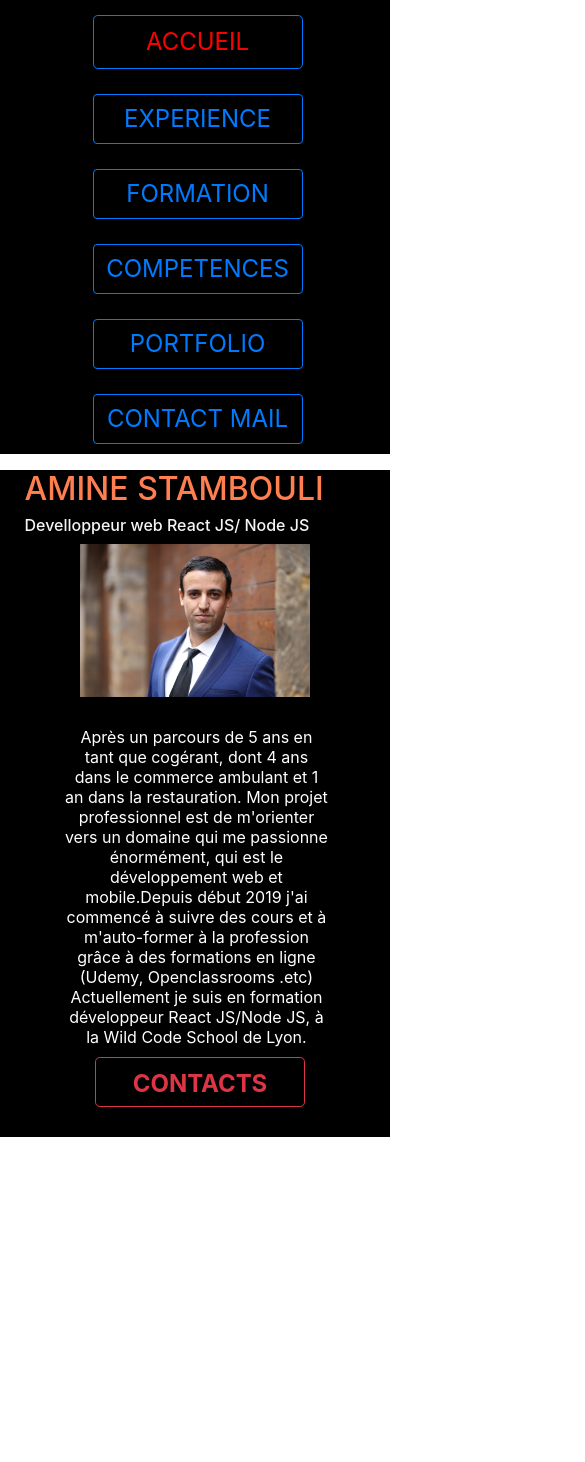
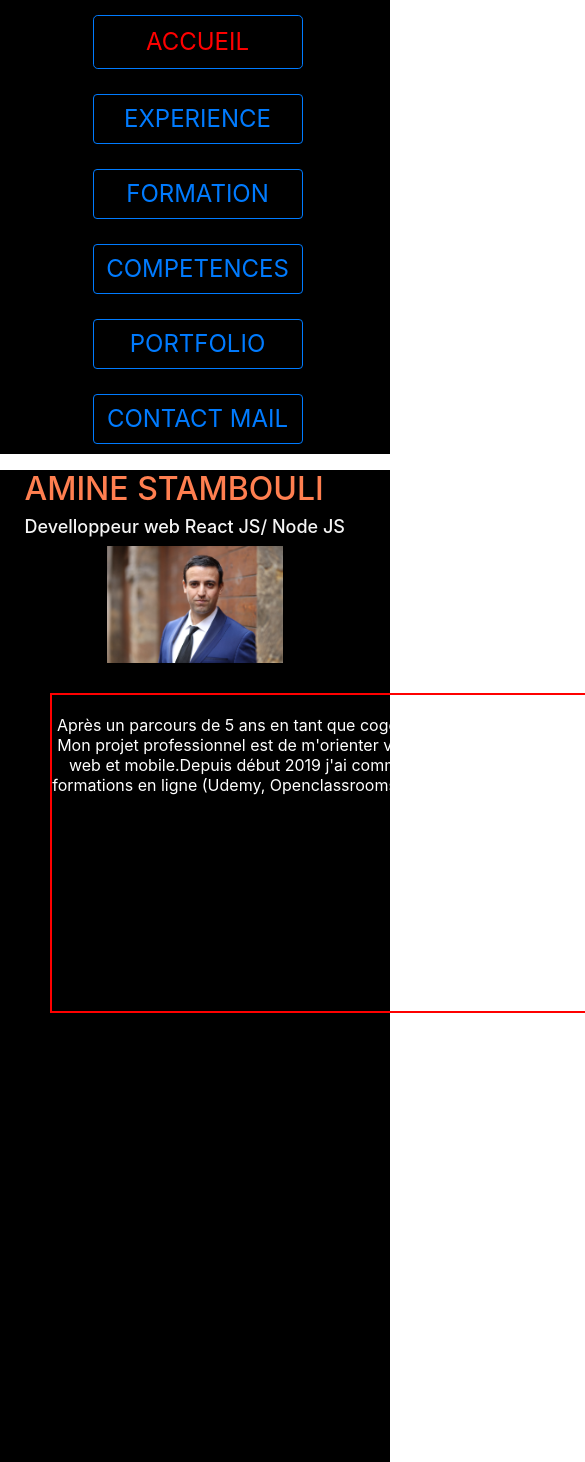
Before and after one commit to STAM0283/portfolio-, a React (Create React App) app: page / in a window 390 px wide. Shown: the top 1462 px of the page, 585 px wide, since content can reach past the window. Before the commit the page ends 1137 px from the top, so only its background shows below. Built offline with nearby package versions, Linux system fonts and the light colour scheme.

Commit message:
Add style

```diff
--- a/src/App.css
+++ b/src/App.css
@@ -277,7 +277,7 @@ a.current button {
   inset: 0px 0px 60px #00ffff;
   flex-wrap: wrap;
 }
-@media (min-width: 768px) and (max-width: 1024px) {
+@media (max-width: 1024px) {
   progress {
     margin-left: 3%;
   }
@@ -319,9 +319,40 @@ a.current button {
   .portfolio img{
     width: 600px;
   }
+  .formContact {
+    border: 2px solid pink;
+  }
 }
 
-@media (min-width: 375px) and (max-width: 414px) {
+@media (max-width: 768px){
+  .accueil{
+    width: 90%;
+  }
+  .accueil img{
+    width: 50%;
+  }
+  .accueil p{
+    font-size: medium;
+  }
+  .accueil h1{
+    font-size: large;
+  }
+  .profile_paragraphe{
+   border: 2px solid red;
+   width: 600px;
+  }
+  .experience div h2{
+    font-size: large;
+  }
+  .formation p{
+    font-size: large;
+  }
+  .formation h2{
+    font-size: large;
+  }
+
+}
+@media (max-width: 414px) {
   .profile-picture {
     display: none;
   }
@@ -336,6 +367,13 @@ a.current button {
   }
   .profile_pro h1 {
     margin-left: px;
+  }
+  .accueil p {
+    font-size: medium;
+    line-height: 20px;
+  }
+  .accueil h1 {
+    text-align: left;
   }
   h3 {
     font-size: medium;
@@ -356,12 +394,8 @@ a.current button {
   .portfolio img{
     width: 270px;
   }
-  .accueil p {
-    font-size: medium;
-    line-height: 20px;
-  }
-  .accueil h1 {
-    text-align: left;
+  .formContact label{
+    font-size: xx-large;
   }
   .modalFooter button {
     height: 200px;
@@ -388,7 +422,7 @@ a.current button {
   .formContact {
     width: 60%;
     margin-top: 100px;
-    height: 65%;
+    height: 70%;
     color: wheat;
     font-size: small;
     border: 2px solid red;
@@ -422,7 +456,7 @@ a.current button {
   }
 }
 
-@media (min-width: 320px) and (max-width: 375px) {
+@media (max-width: 375px) {
   progress {
     margin-left: 3%;
   }
@@ -489,7 +523,7 @@ a.current button {
   .formContact {
     width: 60%;
     margin-top: 100px;
-    height: 65%;
+    height: 70%;
     color: wheat;
     font-size: small;
     border: 2px solid red;
--- a/src/components/Footer.jsx
+++ b/src/components/Footer.jsx
@@ -5,7 +5,7 @@ import linkedin from "../images/linkedin.png";
 import github from "../images/github.png";
 import email from "../images/email.png";
 import phone from "../images/phone.png";
-import AMINE_STAMBOULI_CV from "../images/AMINE_STAMBOULI_CV.PDF";
+import AMINE_STAMBOULI_CV_Developpeur_React_NodeJS from "../images/AMINE_STAMBOULI_CV_Developpeur_React_NodeJS.PDF";
 import pdf from "../images/pdf.png";
 
 const Footer = () => {
@@ -56,7 +56,7 @@ const Footer = () => {
           <button>06 99 06 93 90</button>
           <br />
           <img src={pdf} style={{ width: "5%" }} alt="myProfile" />
-          <a href={AMINE_STAMBOULI_CV} target="_blank" rel="noopener noreferrer">
+          <a href={AMINE_STAMBOULI_CV_Developpeur_React_NodeJS} target="_blank" rel="noopener noreferrer">
             <button className="pdf">
 
               Télécharger le CV
```
Also changed, not shown: 1 other file (tests, documents, lock files or other folders).
